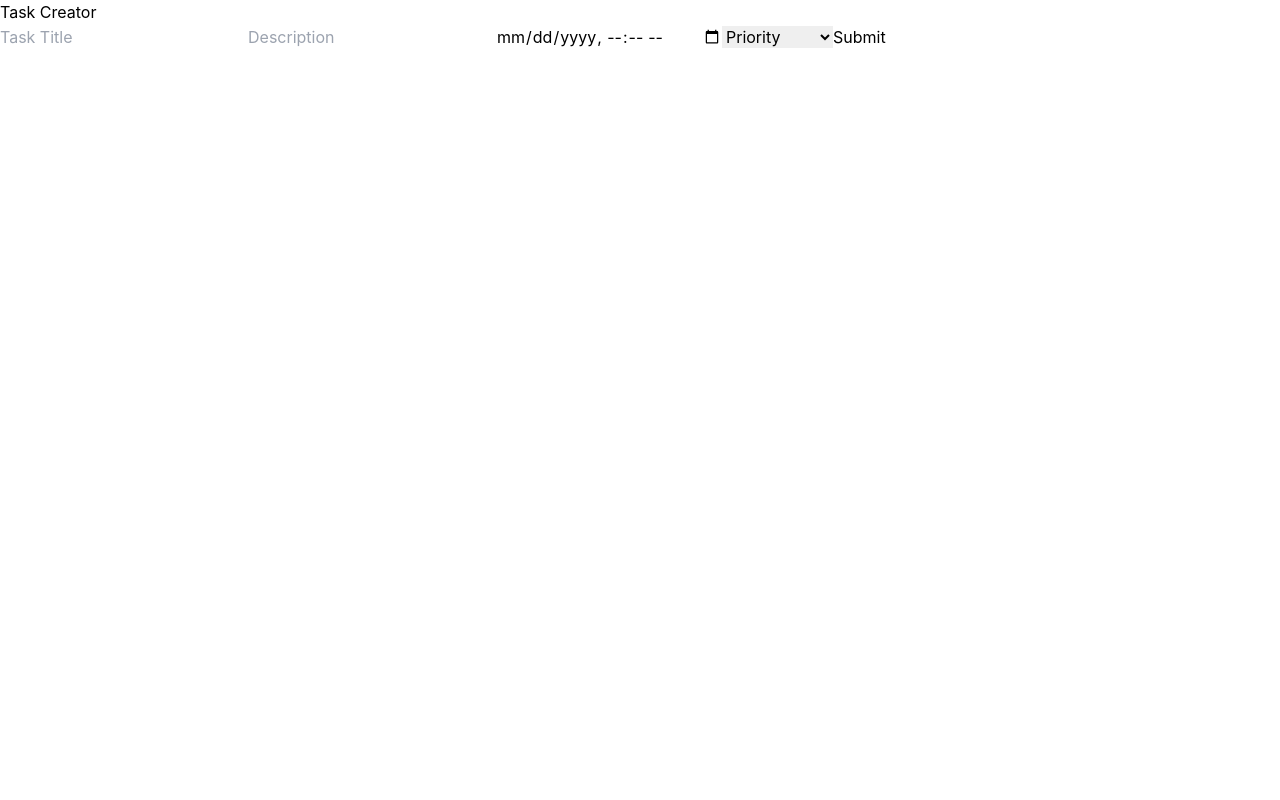
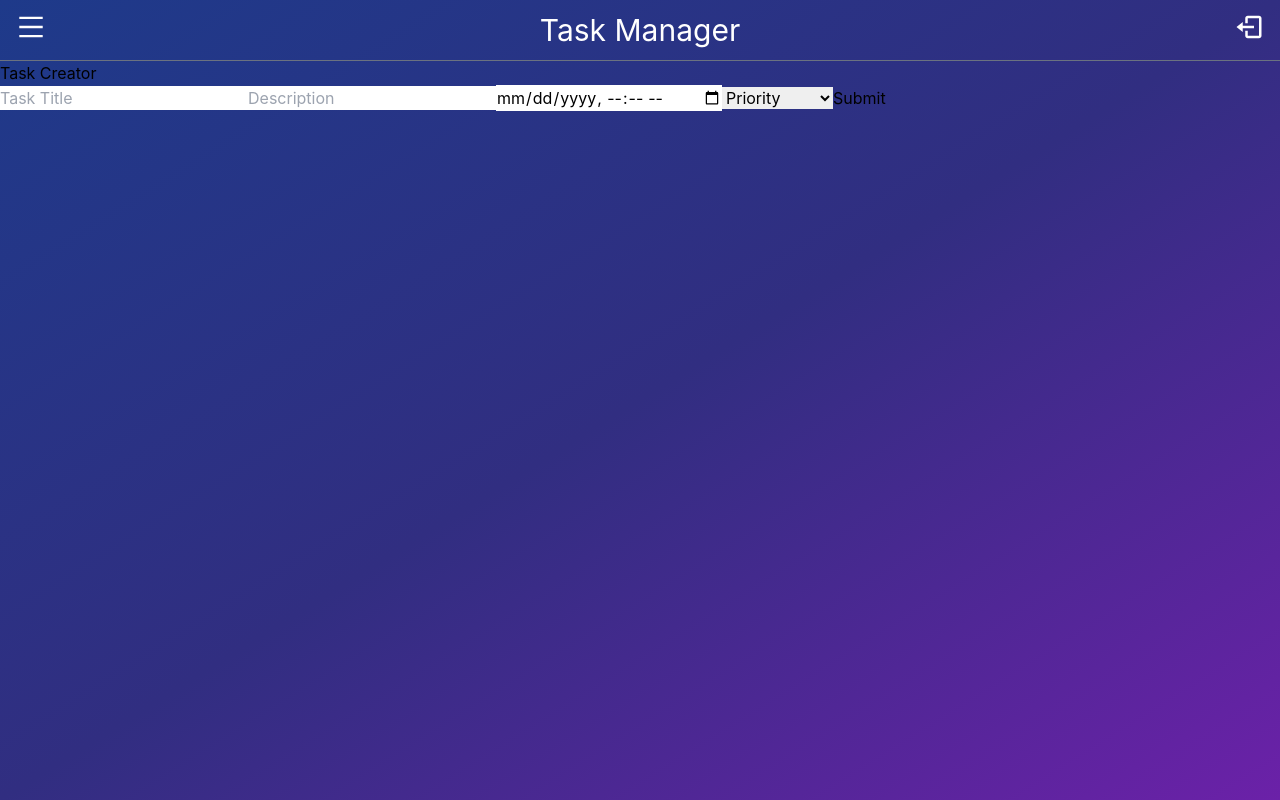
Before and after one commit to cwongah/task-manager, a React (Create React App) app: page /new-task in a window 1280 px wide. Built offline with nearby package versions, Linux system fonts and the light colour scheme; no server answers.

Commit message:
added in sidebar and navbar components. finished with get functionality w/firestore

```diff
--- a/package.json
+++ b/package.json
@@ -11,6 +11,7 @@
     "firebase-tools": "^12.4.0",
     "react": "^18.2.0",
     "react-dom": "^18.2.0",
+    "react-icons": "^4.10.1",
     "react-router-dom": "^6.13.0",
     "react-scripts": "5.0.1",
     "tailwindcss": "^3.3.2",
--- a/src/App.js
+++ b/src/App.js
@@ -5,13 +5,22 @@ import Login from './pages/Login';
 import Signup from './pages/Signup';
 import Dashboard from './pages/Dashboard';
 import TaskCreation from './pages/TaskCreation';
+import Navbar from './components/Navbar';
+import Sidebar from './components/Sidebar';
 import { UserAuthContextProvider } from './firebase/UserAuthContext';
+import { useState } from 'react';
 
 function App() {
+  const [sidebarToggle, setSidebarToggle] = useState(false)
+
+  console.log(sidebarToggle)
+
   return (
-    <div>
+    <div className='min-h-screen bg-gradient-to-br from-blue-900 via-indigo-900 to-purple-800'>
       <Router>
         <UserAuthContextProvider>
+          <Sidebar sidebarToggle={sidebarToggle} setSidebarToggle={setSidebarToggle} />
+          <Navbar sidebarToggle={sidebarToggle} setSidebarToggle={setSidebarToggle} />
           <Routes>
             <Route path='/' element={<Login />} />
             <Route path='/signup' element={<Signup />} />
--- /dev/null
+++ b/src/components/Navbar.js
@@ -0,0 +1,45 @@
+import React from "react";
+import { useUserAuth } from "../firebase/UserAuthContext";
+import { useNavigate } from "react-router-dom";
+import { BiLogOut } from 'react-icons/bi'
+import { AiOutlineMenu } from 'react-icons/ai'
+
+function Navbar({setSidebarToggle}){
+    const {logOut, user} = useUserAuth()
+    const navigate = useNavigate()
+
+    async function handleLogout(){
+        try{
+            await logOut()
+            navigate('/')
+        } catch(error){
+            alert(error.message)
+        }
+    }
+
+    return(
+        <div className="border-b border-gray-500 py-3 ">
+            <div className="flex justify-between items-center">
+                <div className="flex items-center">
+                    <div className="mr-auto ml-4">
+                        <button onClick={() => setSidebarToggle(true)}>
+                            <AiOutlineMenu size={30} color="white"/>
+                        </button>
+                    </div>
+                </div>
+                <div className="text-white text-3xl mx-auto">
+                    Task Manager
+                </div>
+                <div className="flex items-center">
+                    <div className="ml-auto mr-4">
+                        <button onClick={handleLogout}>
+                            <BiLogOut size={30} color="white"/>
+                        </button>
+                    </div>
+                </div>
+            </div>
+        </div>
+    )
+}
+
+export default Navbar
--- /dev/null
+++ b/src/components/Sidebar.js
@@ -0,0 +1,22 @@
+import React from "react";
+
+function Sidebar({sidebarToggle, setSidebarToggle}){
+    return (
+        <div>
+            <div
+                className={`${
+                    sidebarToggle
+                        ? "md:left-0 w-full"
+                        : "md:left-[-300px] w-0"
+                } transition-all duration-500 ease-in-out md:block md:fixed md:top-0 md:bottom-0 md:overflow-y-auto md:flex-row md:flex-nowrap md:overflow-hidden shadow-xl bg-white flex flex-wrap items-center justify-between relative md:w-64 z-10 py-4 px-6 overflow-hidden`}
+                style={{ left: sidebarToggle ? "0" : "-300px" }}
+            >
+                <div className="md:flex-col md:items-stretch md:min-h-full md:flex-nowrap px-0 flex flex-wrap items-center justify-between w-full mx-auto bg-white ">
+                    sidebar
+                </div>
+            </div>
+        </div>
+    )
+}
+
+export default Sidebar
--- a/src/firebase/firestore.js
+++ b/src/firebase/firestore.js
@@ -1,8 +1,56 @@
 import { db } from "./firebase";
-import { addDoc, collection, deleteDoc, doc, onSnapshot, orderBy, query, setDoc, where } from 'firebase/firestore'
+import { addDoc, collection, deleteDoc, doc, getDocs, onSnapshot, orderBy, query, setDoc, snapshotEqual, where } from 'firebase/firestore'
 
 const TASKS_COLLECTION = 'tasks'
 
 export function addTask(uid, title, desc, dueDate, priority){
     addDoc(collection(db, TASKS_COLLECTION), {uid, title, desc, dueDate, priority})
 }
+
+// export async function getTasks(uid, setTasks){
+//     const tasks = query(collection(db, TASKS_COLLECTION), where("uid", "==", uid), orderBy("dueDate"))
+
+//     const unsubscribe = onSnapshot(tasks, async (snapshot) => {
+//         let allTasks = []
+//         for (const documentSnapshot of snapshot.docs) {
+//             const task = documentSnapshot.data()
+//             allTasks.push({
+//                 ...task,
+//                 date: task['dueDate'],
+//                 id: documentSnapshot.id
+//             })
+//         }
+//         setTasks(allTasks)
+//     })
+
+//     const querySnapshot = await getDocs(tasks)
+
+//     let allTasks = []
+//     for(const documentSnapshot of querySnapshot.docs){
+//         const task = documentSnapshot.data()
+//         allTasks.push({
+//             ...task,
+//             dueDate: task['dueDate'],
+//             id: documentSnapshot.id
+//         })
+//     }
+//     return unsubscribe
+// }
+
+export async function getTasks(uid, setTask){
+    const tasksQuery = query(collection(db, TASKS_COLLECTION), where('uid', '==', uid), orderBy('priority'), orderBy('dueDate'))
+    const unsubscribe = onSnapshot(tasksQuery, async (snapshot) => {
+        let allTasks = []
+        for(const documentSnapshot of snapshot.docs){
+            const task = documentSnapshot.data()
+            allTasks.push({
+                ...task,
+                dueDate: task['dueDate'],
+                id: documentSnapshot.id
+            })
+        }
+        console.log(allTasks)
+        setTask(allTasks)
+    })
+    return unsubscribe
+}
--- a/src/pages/Dashboard.js
+++ b/src/pages/Dashboard.js
@@ -1,31 +1,57 @@
 import { useNavigate } from "react-router-dom";
 import { useUserAuth } from "../firebase/UserAuthContext";
+import { useEffect, useState } from "react";
+import { getTasks } from "../firebase/firestore";
 
 function Dashboard(){
     const { logOut, user} = useUserAuth()
     const navigate = useNavigate()
-    async function handleLogout(){
-        try{
-            await logOut()
+    const [tasks, setTasks] = useState([])
+
+    // console.log(tasks)
+
+    // async function handleLogout(){
+    //     try{
+    //         await logOut()
+    //         navigate('/')
+    //     } catch(error){
+    //         console.log(error.message)
+    //     }
+    // }
+
+    useEffect(() => {
+        if(!user){
             navigate('/')
-        } catch(error){
-            console.log(error.message)
         }
-    }
+    }, [])
 
-    console.log(user)
-    console.log(user.uid)
+    useEffect( () => {
+        if(user){
+            // setTasks(await getTasks(user.uid))
+            // const unsubscribe = getTasks(user.uid, setTasks)
+            // return () => unsubscribe()
+            // console.log(user.uid)
+            // console.log(typeof(user.uid))
+            getTasks(user.uid, setTasks)
+        }
+    }, [user])
+
     return(
         <>
             <div>
                 Dashboard
             </div>
-            <button onClick={handleLogout}>
+            {/* <button onClick={handleLogout}>
                 Log Out
-            </button>
+            </button> */}
             <button onClick={()=>navigate('/new-task')}>
                 Create Task
             </button>
+            {tasks.map((task) => (
+                <div key={task.id}>
+                    {task.title} {task.desc}
+                </div>
+            ))}
         </>
     )
 }
--- a/src/pages/Login.js
+++ b/src/pages/Login.js
@@ -8,6 +8,8 @@ function Login(){
     // const [error, setError] = useState('')
     const { logIn, user } = useUserAuth()
     const navigate = useNavigate()
+
+    // console.log(user)
 
     async function handleSubmit(e){
         e.preventDefault()
@@ -21,11 +23,11 @@ function Login(){
         }
     }
 
-    useEffect(() => {
-        if(user){
-            navigate('/dashboard')
-        }
-    }, [])
+    // useEffect(() => {
+    //     if(user){
+    //         navigate('/dashboard')
+    //     }
+    // }, [user])
 
     return(
         <>
--- a/src/pages/TaskCreation.js
+++ b/src/pages/TaskCreation.js
@@ -1,12 +1,14 @@
 import React, { useState } from "react";
 import { useUserAuth } from "../firebase/UserAuthContext";
 import { addTask } from "../firebase/firestore";
+import { useNavigate } from "react-router-dom";
 
 function TaskCreation(){
     const [title, setTitle] = useState('')
     const [desc, setDesc] = useState('')
     const [dueDate, setDueDate] = useState()
     const [priority, setPriority] = useState(1)
+    const navigate = useNavigate()
 
     const { user } = useUserAuth()
 
@@ -27,6 +29,8 @@ function TaskCreation(){
             case 'Urgent':
                 setPriority(0)
                 break
+            default:
+                setPriority(1)
         }
     }
 
@@ -34,6 +38,8 @@ function TaskCreation(){
         e.preventDefault()
         console.log('submit')
         addTask(user.uid, title, desc, dueDate, priority)
+        navigate('/dashboard')
+
     }
 
     return(
```
Also changed, not shown: 1 other file (tests, documents, lock files or other folders).
